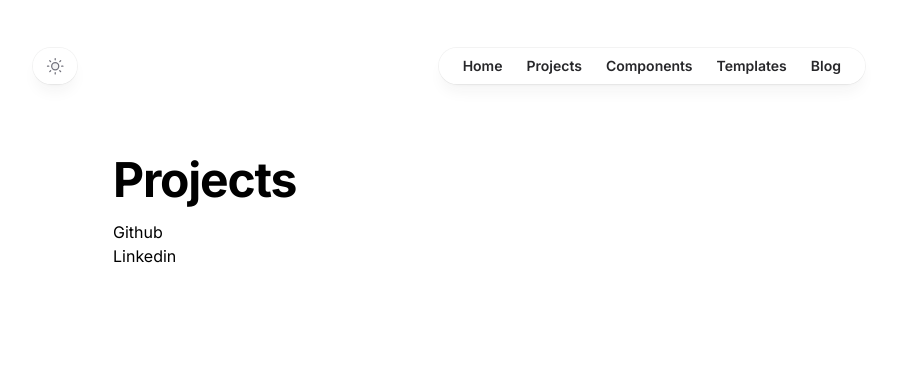
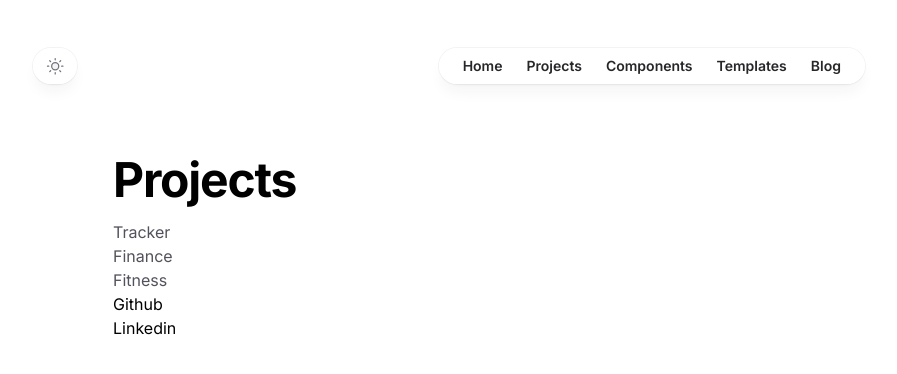
Before and after one commit to kishorekumargr/kishorekumargr, a Next.js app: page /projects in a window 1280 px wide. Shown: the top 374 px of the page, without its empty margins (191-1088 px from the left). Built offline with nearby package versions, Linux system fonts and the light colour scheme.

Commit message:
add: projects

```diff
--- a/app/components/page.tsx
+++ b/app/components/page.tsx
@@ -2,7 +2,6 @@ export default function Components() {
   return (
     <main>
       <h1>Components</h1>
-      <h3>Navbar</h3>
     </main>
   );
 }
--- a/app/projects/page.tsx
+++ b/app/projects/page.tsx
@@ -3,6 +3,9 @@ export default function Projects() {
     <main>
       <div>
         <h1>Projects</h1>
+        <p>Tracker</p>
+        <p>Finance</p>
+        <p>Fitness</p>
       </div>
     </main>
   );
```
